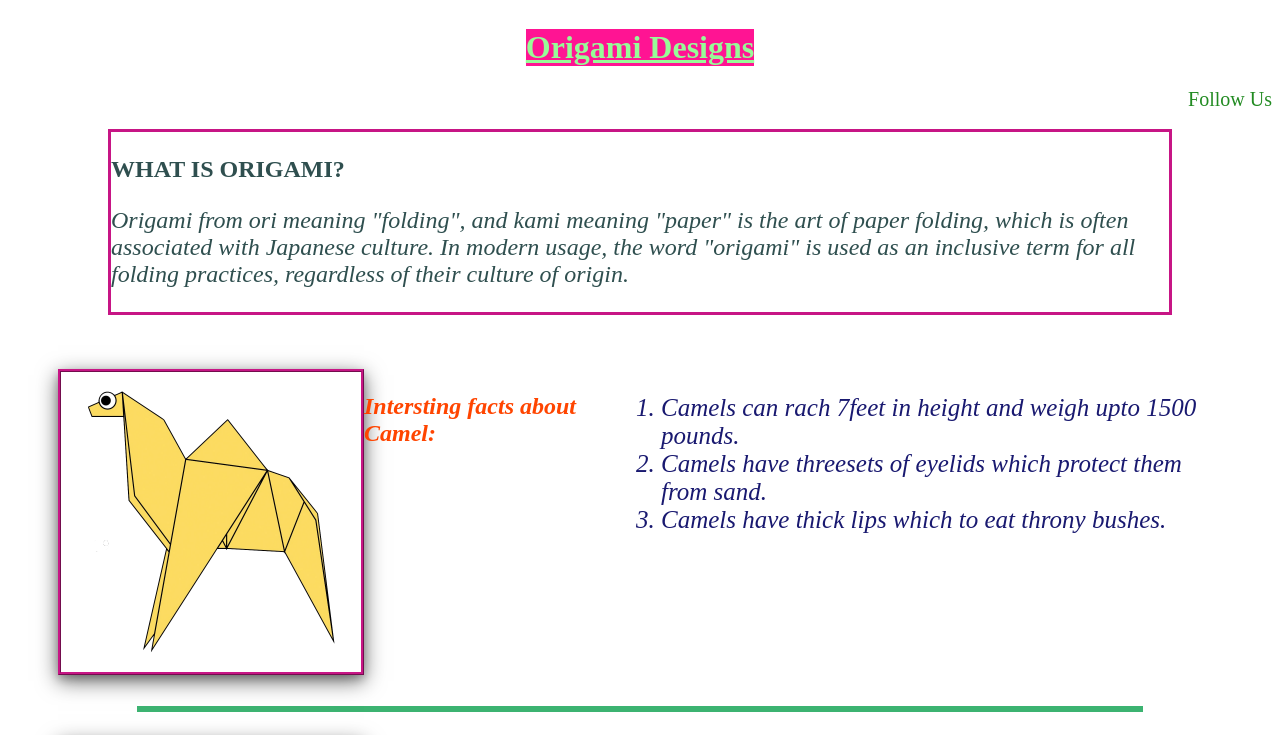
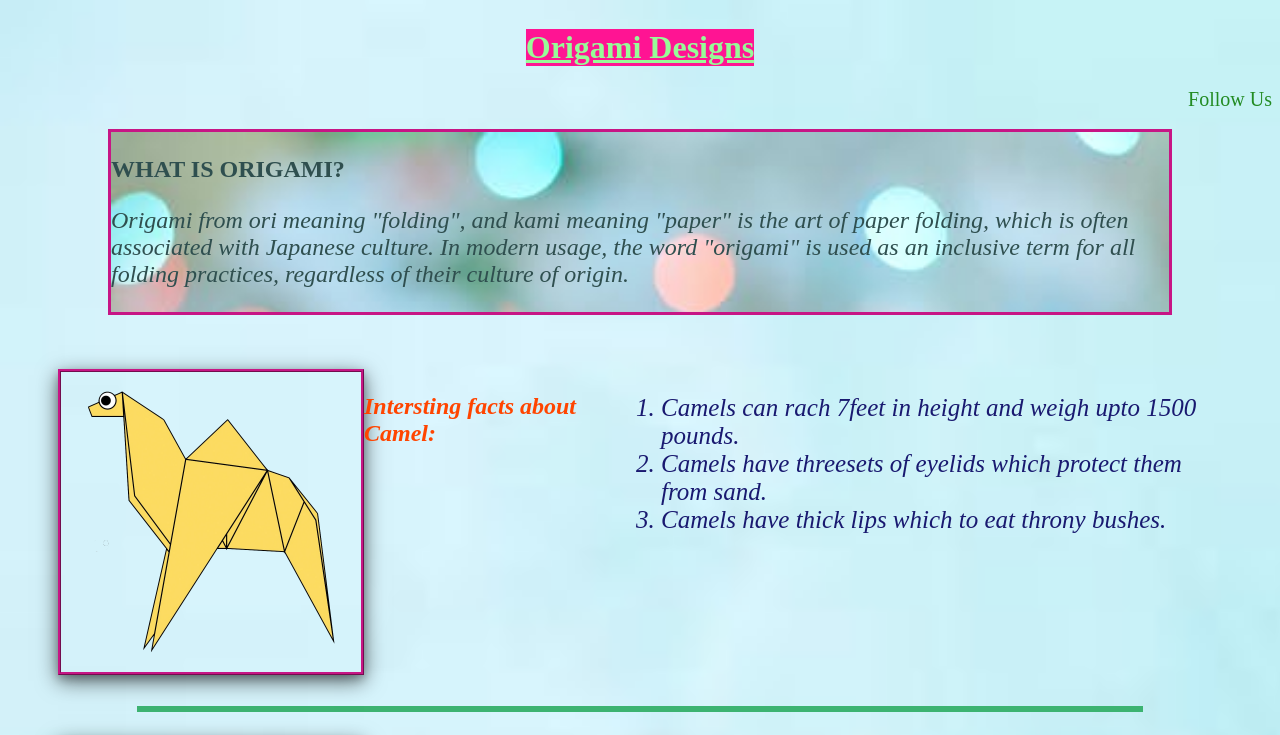
Before and after one commit to deepthi2007/C52-ORIGAMI-WEBSITE-DESIGN-PART-4, a plain HTML site: page index.html in a window 1280 px wide. Shown: the top 735 px of the page. Drawn offline with Linux system fonts and the light colour scheme.

Commit message:
Update style.css

```diff
--- a/style.css
+++ b/style.css
@@ -1,4 +1,4 @@
-body{background-image:url('images/bg2.jpeg');background-size:cover;}
+body{background-image:url('bg2.jpeg');background-size:cover;}
 img{border-color: #c71585;border-style:ridge;}
 h1{background-color: #ff1493;color:#98fb98;}
 p{color:#ff4500;font-size:x-large;}
@@ -33,7 +33,7 @@ a:visited{
 .meaning{
     border: solid;
     border-color: #c71585;
-    background-image: url('images/background1.jpeg');
+    background-image: url('background1.jpeg');
     background-size: cover;
     margin-left: 100px;
     margin-right: 100px;
```
